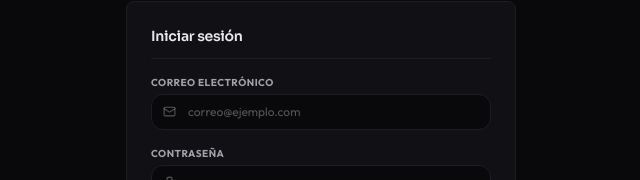
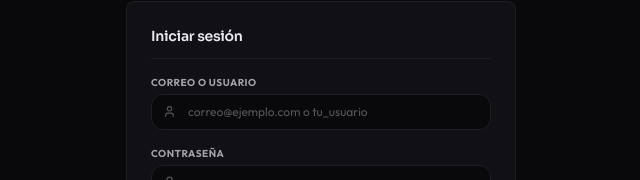
Before and after one commit to BackSet/eveent, a React (Vite) app in the folder frontend/: page /login in a window 1280 px wide. Shown: the part 308-488 px from the top of the page, without its empty margins (319-959 px from the left). Built offline with nearby package versions, Linux system fonts and the light colour scheme.

Commit message:
feat: allow users to login with either email or username in backend and frontend

```diff
--- a/frontend/src/pages/Login.tsx
+++ b/frontend/src/pages/Login.tsx
@@ -201,19 +201,19 @@ export default function Login() {
 
                 <div className="space-y-1">
                   <label className="text-[10px] font-bold text-muted-foreground uppercase tracking-wider block">
-                    Correo Electrónico
+                    {isRegister ? "Correo Electrónico" : "Correo o Usuario"}
                   </label>
                   <div className="relative">
                     <span className="absolute inset-y-0 left-0 flex items-center pl-3 pointer-events-none text-muted-foreground/50">
-                      <Mail size={13} />
+                      {isRegister ? <Mail size={13} /> : <User size={13} />}
                     </span>
                     <Input
-                      type="email"
+                      type={isRegister ? "email" : "text"}
                       value={email}
                       onChange={(e) => setEmail(e.target.value)}
                       required
                       className="pl-9 h-9 text-xs border-border bg-background shadow-none focus-visible:ring-1 focus-visible:ring-ring focus-visible:border-border"
-                      placeholder="correo@ejemplo.com"
+                      placeholder={isRegister ? "correo@ejemplo.com" : "correo@ejemplo.com o tu_usuario"}
                     />
                   </div>
                 </div>
```
Also changed, not shown: 2 other files (tests, documents, lock files or other folders).
